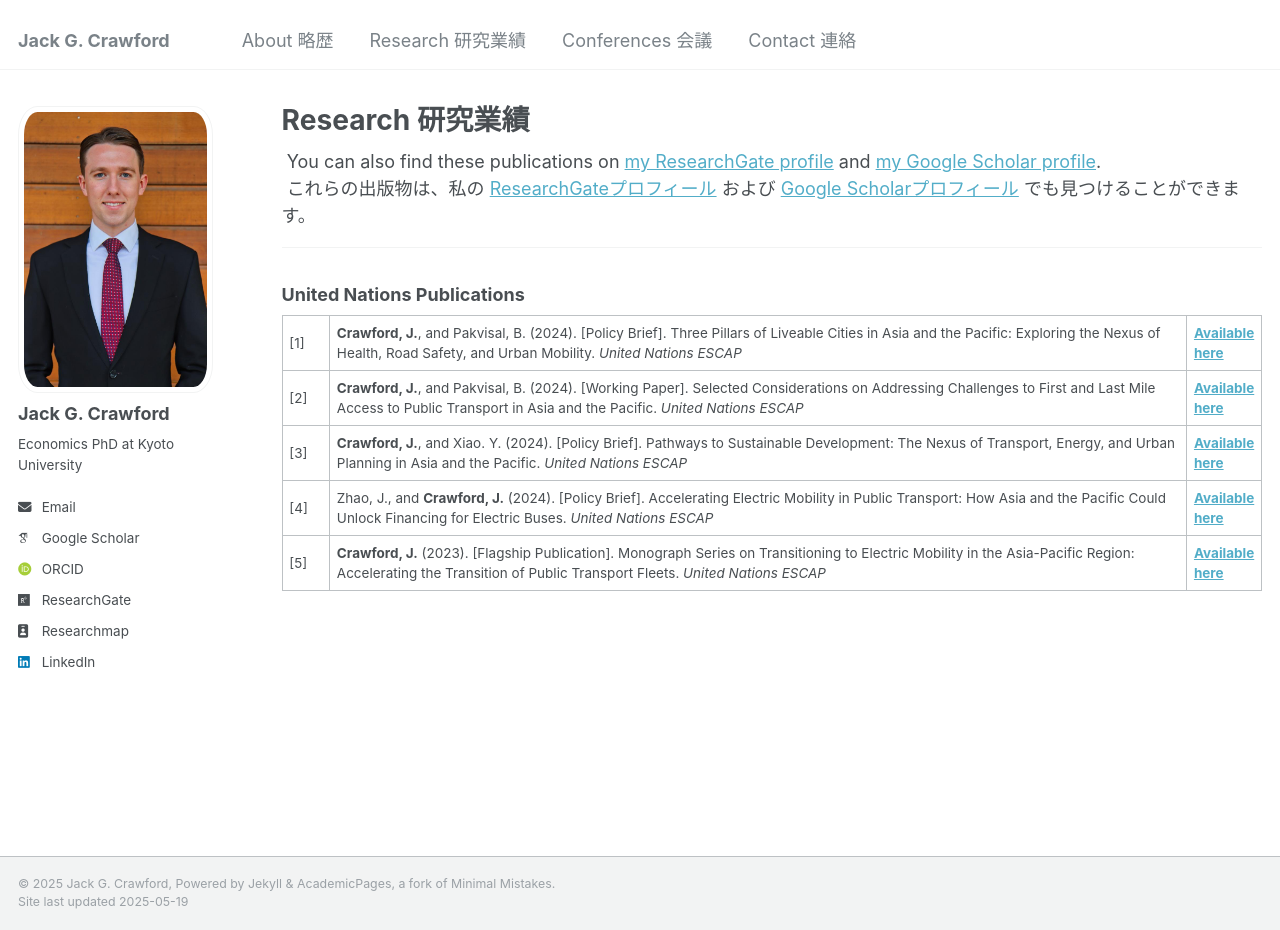
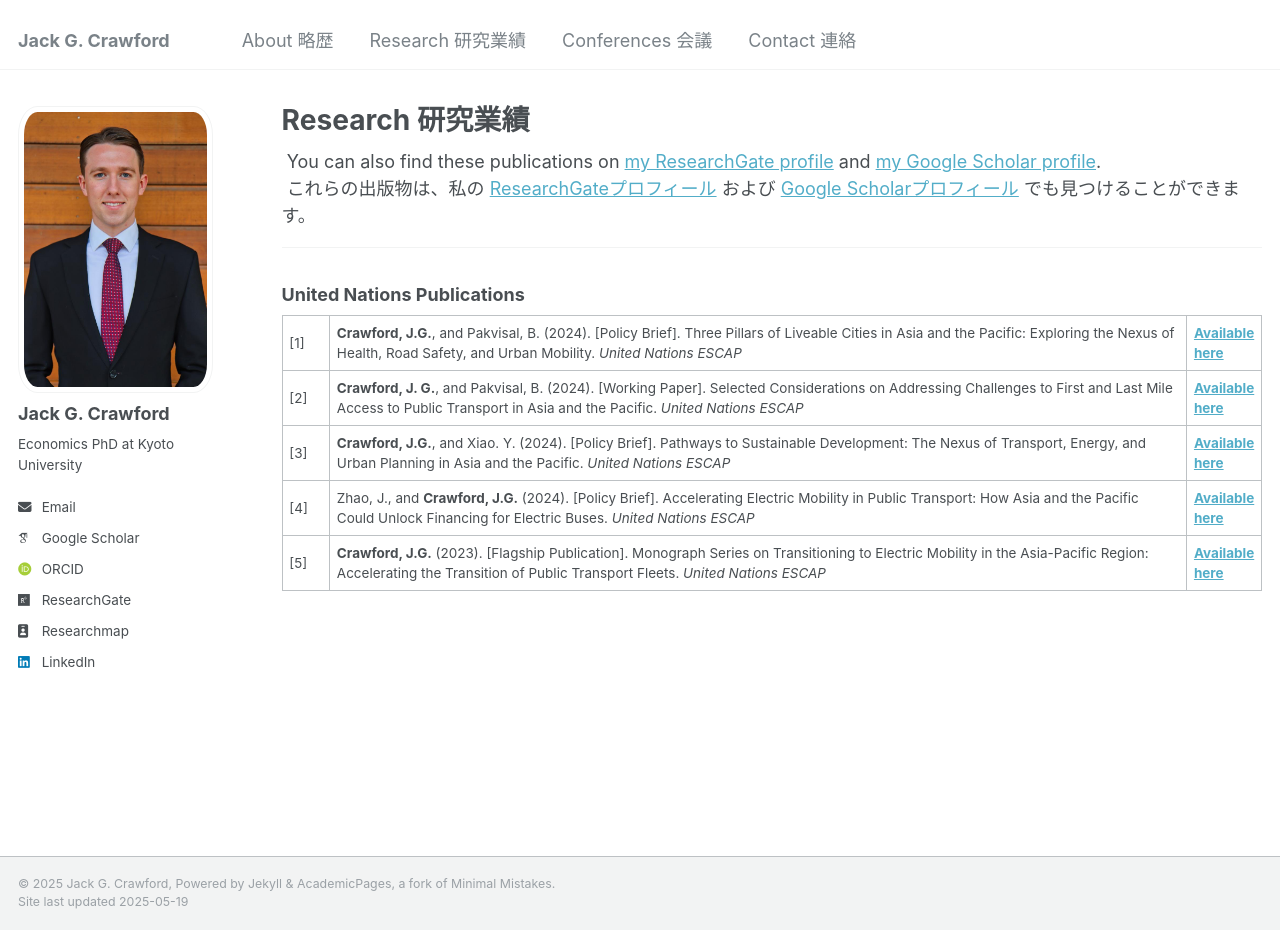
Before and after one commit to jackgcrawford/jackcrawford, a Jekyll site: the page built from _pages/publications.md, in a window 1280 px wide and 930 px high. Built offline with Jekyll 4.4.1, drawn with Linux system fonts in a browser that asks for light colours; some web fonts are replaced.

Commit message:
Update publications.md

```diff
--- a/_pages/publications.md
+++ b/_pages/publications.md
@@ -25,17 +25,17 @@ author_profile: true
 <tbody>
 <tr>
 <td width="5%">[1]</td>
-<td width="95%"> <strong>Crawford, J.</strong>, and Pakvisal, B. (2024). [Policy Brief]. Three Pillars of Liveable Cities in Asia and the Pacific: Exploring the Nexus of Health, Road Safety, and Urban Mobility. <em>United Nations ESCAP</em> <td><a href="https://www.unescap.org/kp/2024/three-pillars-liveable-cities-asia-and-pacific" target="_blank"><strong>Available here</strong></a>
+<td width="95%"> <strong>Crawford, J.G.</strong>, and Pakvisal, B. (2024). [Policy Brief]. Three Pillars of Liveable Cities in Asia and the Pacific: Exploring the Nexus of Health, Road Safety, and Urban Mobility. <em>United Nations ESCAP</em> <td><a href="https://www.unescap.org/kp/2024/three-pillars-liveable-cities-asia-and-pacific" target="_blank"><strong>Available here</strong></a>
 <tr>
 <td width="5%">[2]</td>
-<td width="95%"> <strong>Crawford, J.</strong>, and Pakvisal, B. (2024). [Working Paper]. Selected Considerations on Addressing Challenges to First and Last Mile Access to Public Transport in Asia and the Pacific. <em>United Nations ESCAP</em> <td><a href="https://www.unescap.org/events/2024/expert-group-meeting-first-and-last-mile-access-public-transport-asia-and-pacific" target="_blank"><strong>Available here</strong></a></td>
+<td width="95%"> <strong>Crawford, J. G.</strong>, and Pakvisal, B. (2024). [Working Paper]. Selected Considerations on Addressing Challenges to First and Last Mile Access to Public Transport in Asia and the Pacific. <em>United Nations ESCAP</em> <td><a href="https://www.unescap.org/events/2024/expert-group-meeting-first-and-last-mile-access-public-transport-asia-and-pacific" target="_blank"><strong>Available here</strong></a></td>
 <tr>
 <td width="5%">[3]</td>
-<td width="95%"> <strong>Crawford, J.</strong>, and Xiao. Y. (2024). [Policy Brief]. Pathways to Sustainable Development: The Nexus of Transport, Energy, and Urban Planning in Asia and the Pacific. <em>United Nations ESCAP</em> <td><a href="https://www.unescap.org/kp/2024/pathways-sustainable-development-nexus-transport-energy-and-urban-planning-asia-and-pacific" target="_blank"><strong>Available here</strong></a></td>
+<td width="95%"> <strong>Crawford, J.G.</strong>, and Xiao. Y. (2024). [Policy Brief]. Pathways to Sustainable Development: The Nexus of Transport, Energy, and Urban Planning in Asia and the Pacific. <em>United Nations ESCAP</em> <td><a href="https://www.unescap.org/kp/2024/pathways-sustainable-development-nexus-transport-energy-and-urban-planning-asia-and-pacific" target="_blank"><strong>Available here</strong></a></td>
 <tr>
 <td width="5%">[4]</td>
-<td width="95%"> Zhao, J., and <strong>Crawford, J.</strong> (2024). [Policy Brief]. Accelerating Electric Mobility in Public Transport: How Asia and the Pacific Could Unlock Financing for Electric Buses. <em>United Nations ESCAP</em> <td><a href="https://www.unescap.org/kp/2024/accelerating-electric-mobility-public-transport-how-asia-and-pacific-could-unlock-financing" target="_blank"><strong>Available here</strong></a></td>
+<td width="95%"> Zhao, J., and <strong>Crawford, J.G.</strong> (2024). [Policy Brief]. Accelerating Electric Mobility in Public Transport: How Asia and the Pacific Could Unlock Financing for Electric Buses. <em>United Nations ESCAP</em> <td><a href="https://www.unescap.org/kp/2024/accelerating-electric-mobility-public-transport-how-asia-and-pacific-could-unlock-financing" target="_blank"><strong>Available here</strong></a></td>
 <tr>
 <td width="5%">[5]</td>
-<td width="95%"> <strong>Crawford, J.</strong> (2023). [Flagship Publication]. Monograph Series on Transitioning to Electric Mobility in the Asia-Pacific Region: Accelerating the Transition of Public Transport Fleets. <em>United Nations ESCAP</em> <td><a href="https://www.unescap.org/kp/2023/accelerating-transition-public-transport-fleets" target="_blank"><strong>Available here</strong></a>
+<td width="95%"> <strong>Crawford, J.G.</strong> (2023). [Flagship Publication]. Monograph Series on Transitioning to Electric Mobility in the Asia-Pacific Region: Accelerating the Transition of Public Transport Fleets. <em>United Nations ESCAP</em> <td><a href="https://www.unescap.org/kp/2023/accelerating-transition-public-transport-fleets" target="_blank"><strong>Available here</strong></a>
 <tr>
```
